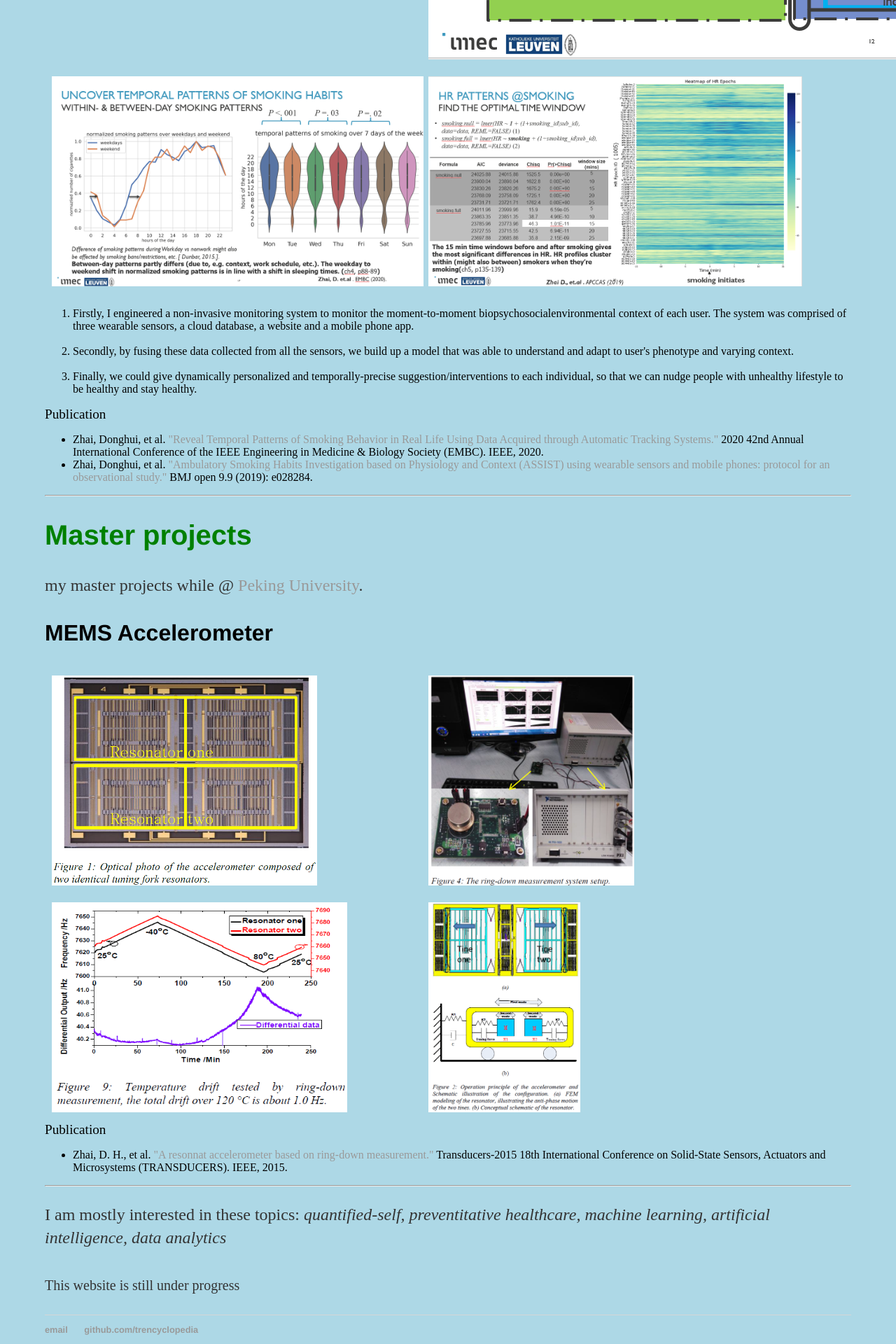
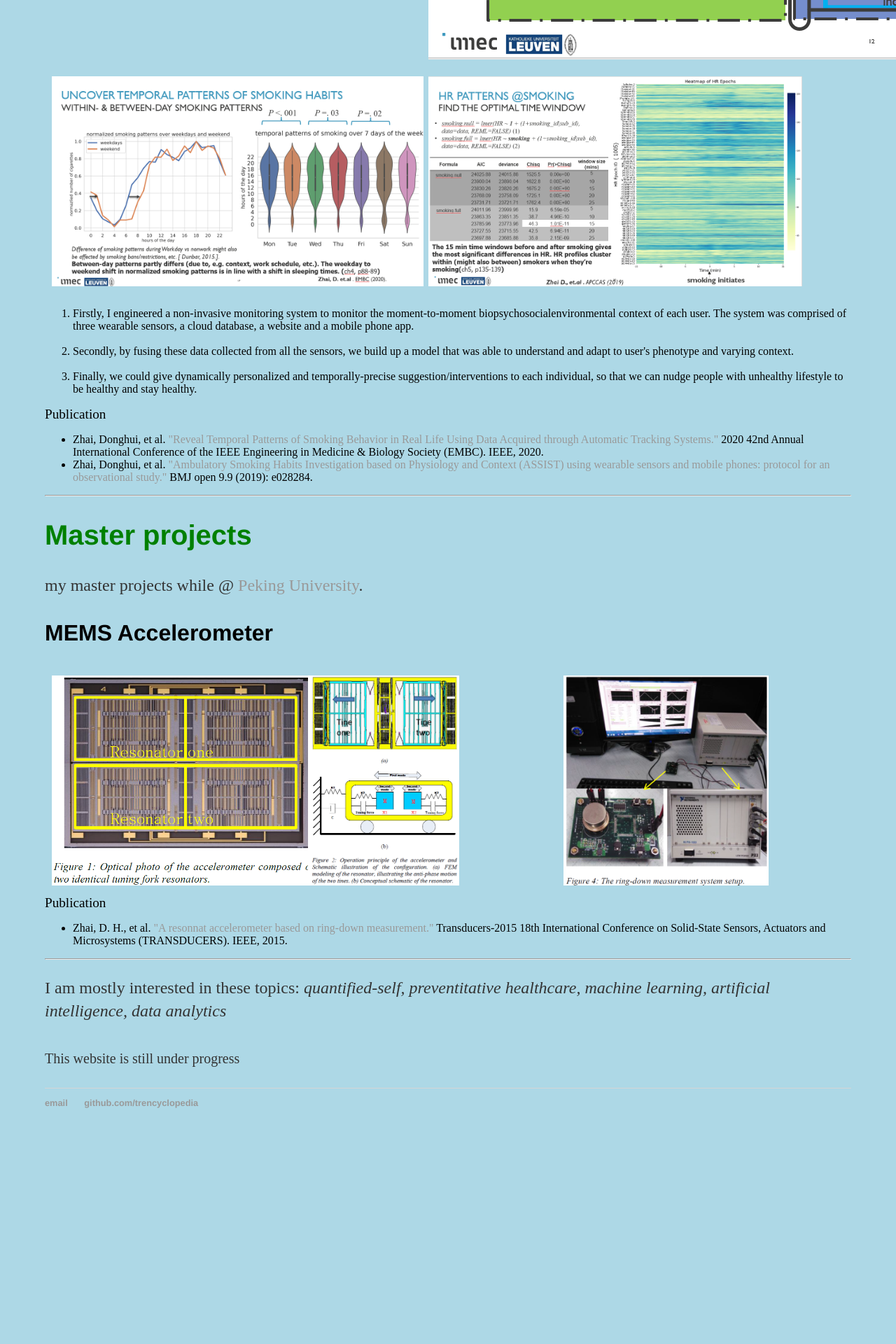
Before and after one commit to trencyclopedia/trencyclopedia.github.io, a Jekyll site: the page built from projects/index.html, in a window 1280 px wide. Shown: the part 1238-3158 px from the top of the page at 70% size. Built offline with Jekyll 4.4.1, drawn with Linux system fonts in a browser that asks for light colours; after the commit the page ends 2834 px from its top, so only the background shows below that.

Commit message:
resture pictures and add mkdocs

```diff
--- a/about/index.html
+++ b/about/index.html
@@ -57,7 +57,7 @@ title: About
 
 		<div class="column">
 			<a href="https://global.jlu.edu.cn/" target="_blank">
-			<img  alt="JiLin Univeristy " class="avatar small" src="/img/jilin-univ.jpg" style="float:right;height:200px;">
+			<img  alt="JiLin Univeristy " class="avatar small" src="/img/jilin-univ.jpg" style="height:200px;">
 			</a>
 
 			<p>2008-2012 <a href="https://global.jlu.edu.cn/">JiLin Univeristy	</a><br>Bachelor in Electronics</p>
--- a/projects/index.html
+++ b/projects/index.html
@@ -74,21 +74,24 @@ title: Projects
 
 			<div class="row">
 
-				<div class="column half">
+				<div class="column">
 				<img alt="MEMS accelerometer" src="/img/MEMS_sensor_photo.png" style="float:left;height:300px;">
 				</div>
 
-				<div class="column half">
+				<div class="column">
+				<img  alt="MEMS accelerometer schematics" src="/img/MEMS_acc_schematics.png" style="height:300px;">
+				</div>
+
+				<div class="column">
 				<img  alt="MEMS sensor measuremnt setup" src="/img/measurement_system.png" style="height:300px;">
 				</div>
 
+				<!--
 				<div class="column half">
 				<img alt="temperature drift measuremnt" src="/img/temperature_drift.png" style="float:left;height:300px;">
 				</div>
+				-->
 
-				<div class="column half">
-				<img  alt="MEMS accelerometer schematics" src="/img/MEMS_acc_schematics.png" style="height:300px;">
-				</div>
 
 
 
```
